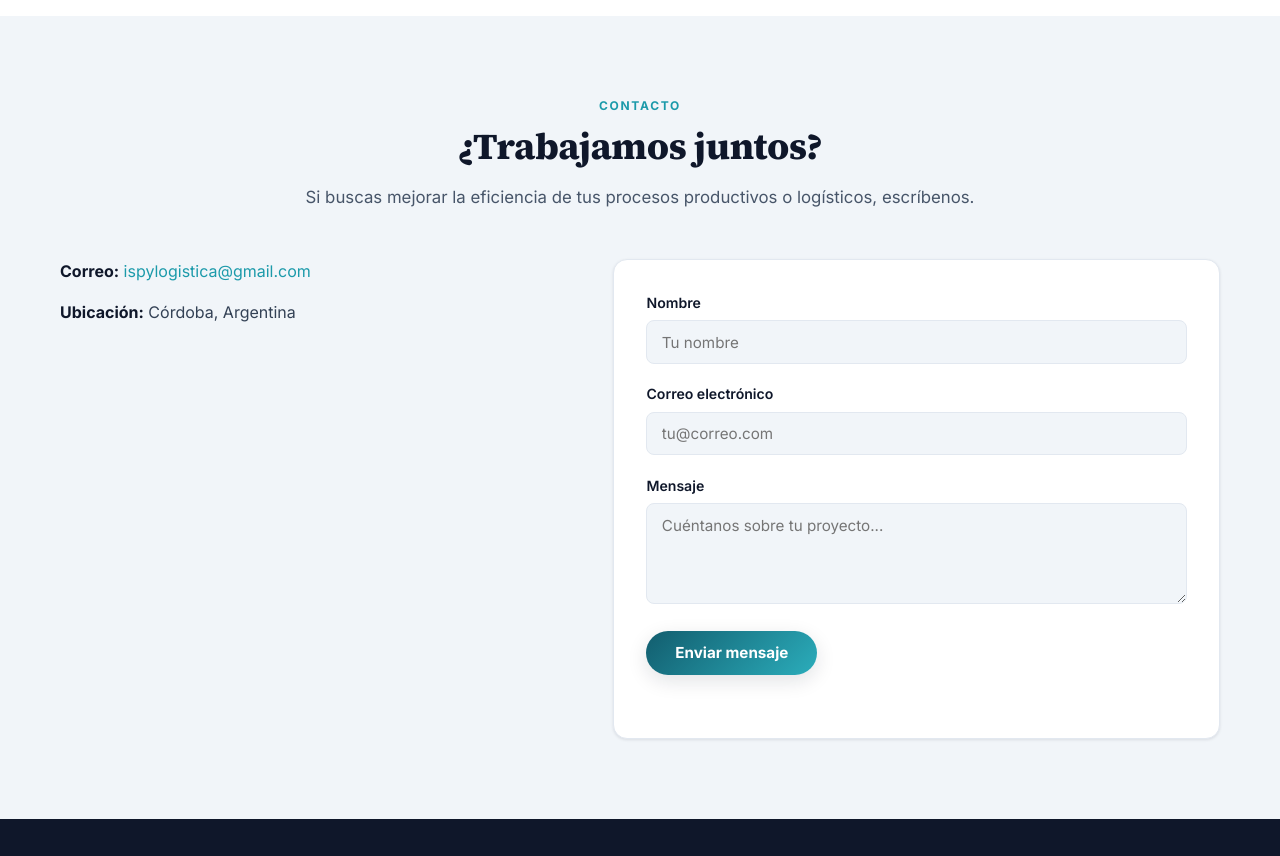
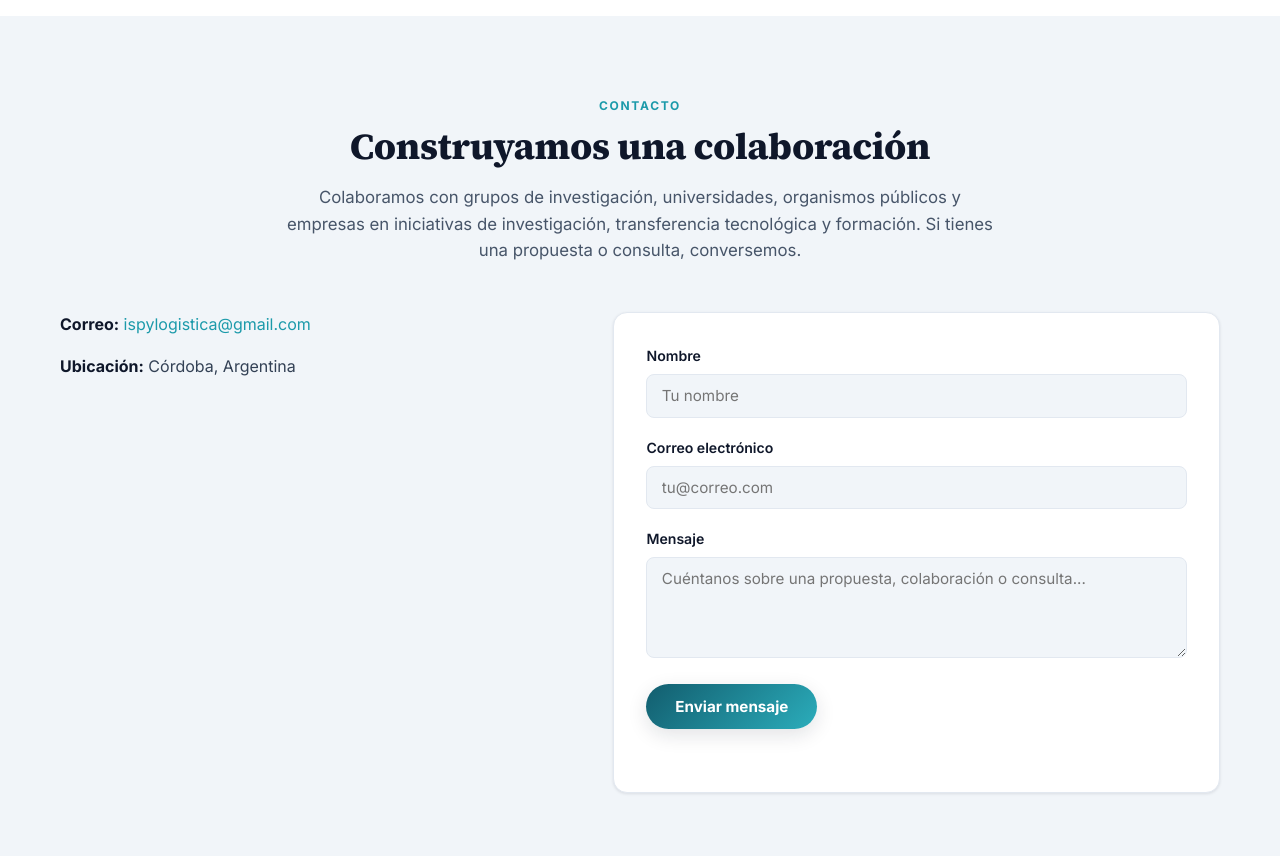
Before and after one commit to diegogimenez04/ispl, a website: page index.html in a window 1280 px wide. Shown: the part 4770-5626 px from the top of the page. Drawn offline with Linux system fonts and the light colour scheme.

Commit message:
Broaden contact collaboration copy

```diff
--- a/index.html
+++ b/index.html
@@ -339,8 +339,8 @@
       <div class="container">
         <div class="section-head" data-reveal>
           <p class="section-label" data-i18n="contact.label">Contacto</p>
-          <h2 class="section-title" data-i18n="contact.title">¿Trabajamos juntos?</h2>
-          <p class="section-sub" data-i18n="contact.subtitle">Si buscas mejorar la eficiencia de tus procesos productivos o logísticos, escríbenos.</p>
+          <h2 class="section-title" data-i18n="contact.title">Construyamos una colaboración</h2>
+          <p class="section-sub" data-i18n="contact.subtitle">Colaboramos con grupos de investigación, universidades, organismos públicos y empresas en iniciativas de investigación, transferencia tecnológica y formación. Si tienes una propuesta o consulta, conversemos.</p>
         </div>
         <div class="contact-grid" data-reveal>
           <div class="contact-info">
@@ -358,7 +358,7 @@
             </div>
             <div class="form-row">
               <label for="mensaje"><span data-i18n="contact.message">Mensaje</span></label>
-              <textarea id="mensaje" name="mensaje" rows="4" data-i18n-ph="contact.message_ph" placeholder="Cuéntanos sobre tu proyecto..." required></textarea>
+              <textarea id="mensaje" name="mensaje" rows="4" data-i18n-ph="contact.message_ph" placeholder="Cuéntanos sobre una propuesta, colaboración o consulta..." required></textarea>
             </div>
             <button type="submit" class="btn btn-primary" data-i18n="contact.submit">Enviar mensaje</button>
           </form>
--- a/js/main.js
+++ b/js/main.js
@@ -123,8 +123,8 @@
       "team.bio7": "Doctora en Ingeniería Química e Ingeniera Química, es profesora titular e investigadora en la UNC. Su trabajo aborda el modelado y la optimización de procesos, el tratamiento de aguas residuales y la gestión de cadenas de suministro y residuos.",
 
       "contact.label": "Contacto",
-      "contact.title": "¿Trabajamos juntos?",
-      "contact.subtitle": "Si buscas mejorar la eficiencia de tus procesos productivos o logísticos, escríbenos.",
+      "contact.title": "Construyamos una colaboración",
+      "contact.subtitle": "Colaboramos con grupos de investigación, universidades, organismos públicos y empresas en iniciativas de investigación, transferencia tecnológica y formación. Si tienes una propuesta o consulta, conversemos.",
       "contact.email_label": "Correo:",
       "contact.phone_label": "Teléfono:",
       "contact.location_label": "Ubicación:",
@@ -133,7 +133,7 @@
       "contact.email": "Correo electrónico",
       "contact.email_ph": "tu@correo.com",
       "contact.message": "Mensaje",
-      "contact.message_ph": "Cuéntanos sobre tu proyecto...",
+      "contact.message_ph": "Cuéntanos sobre una propuesta, colaboración o consulta...",
       "contact.submit": "Enviar mensaje",
       "contact.sending": "Enviando…",
       "contact.sent": "¡Mensaje enviado! Te responderemos a la brevedad.",
@@ -276,8 +276,8 @@
       "team.bio7": "PhD and BSc in Chemical Engineering, she is a full professor and researcher at UNC. Her work focuses on process modeling and optimization, wastewater treatment, and supply chain and waste management.",
 
       "contact.label": "Contact",
-      "contact.title": "Shall we work together?",
-      "contact.subtitle": "If you want to improve the efficiency of your production or logistics processes, get in touch.",
+      "contact.title": "Let's build a collaboration",
+      "contact.subtitle": "We collaborate with research groups, universities, public institutions, and companies on research, technology transfer, and training initiatives. If you have an idea or question, let's talk.",
       "contact.email_label": "Email:",
       "contact.phone_label": "Phone:",
       "contact.location_label": "Location:",
@@ -286,7 +286,7 @@
       "contact.email": "Email address",
       "contact.email_ph": "you@email.com",
       "contact.message": "Message",
-      "contact.message_ph": "Tell us about your project...",
+      "contact.message_ph": "Tell us about a proposal, collaboration, or question...",
       "contact.submit": "Send message",
       "contact.sending": "Sending…",
       "contact.sent": "Message sent! We'll get back to you shortly.",
```
